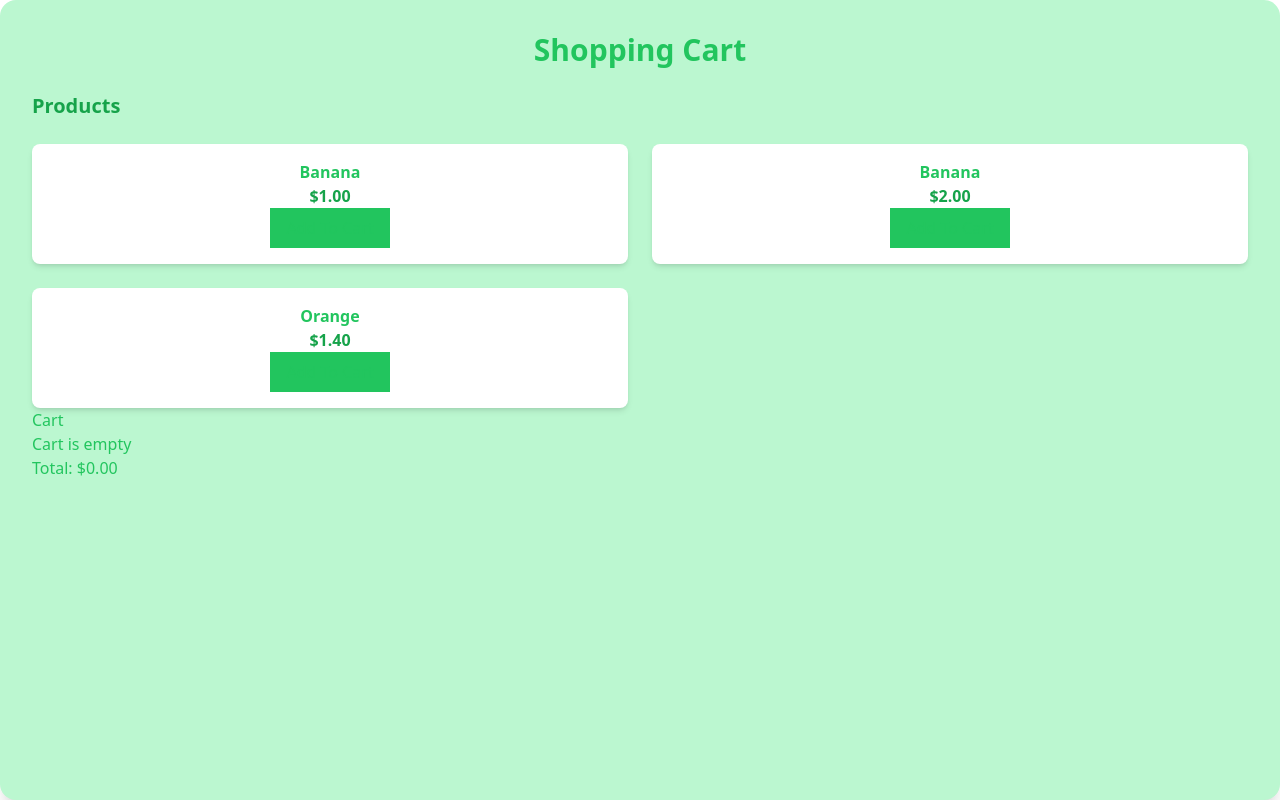
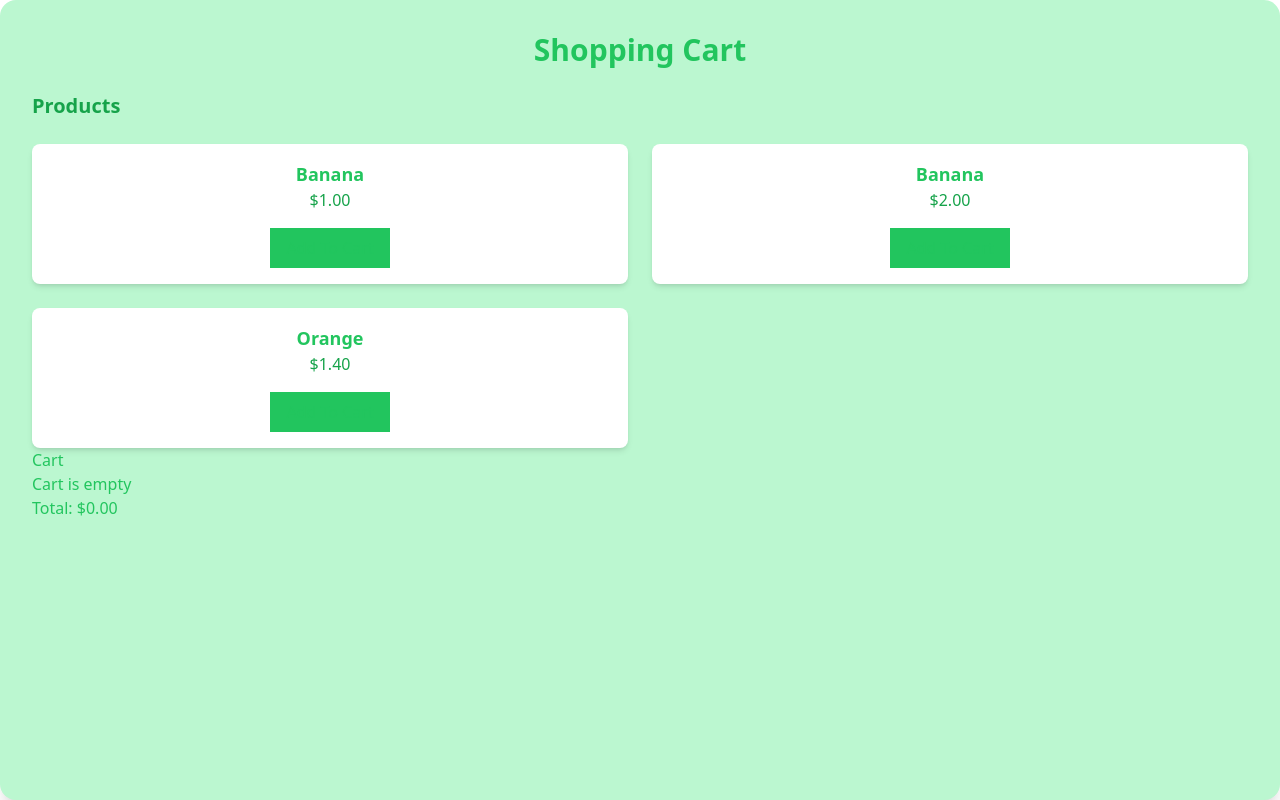
Before and after one commit to nietiene/React-Projects, a React (Vite) app: page / in a window 1280 px wide. Built offline with nearby package versions, Linux system fonts and the light colour scheme.

Commit message:
React js project with styling

```diff
--- a/src/Shopping-Cart/Shopping.jsx
+++ b/src/Shopping-Cart/Shopping.jsx
@@ -40,8 +40,8 @@ function Shopping (){
             {Products.map((products) => (
                    <div key={products.id}
                    className="p-4 bg-white rounded-lg shadow-md flex flex-col items-center">
-                      <p className="font-bold text-green-500">{products.name}</p>
-                      <p className="font-bold text-green-600">${products.price.toFixed(2)}</p>
+                      <p className="font-semibold text-lg">{products.name}</p>
+                      <p className="mb-4 text-green-600">${products.price.toFixed(2)}</p>
                       <button onClick={() => addToCart(products)}
                         className="py-2 px-4 bg-green-500">
                         Add To Cart
```
